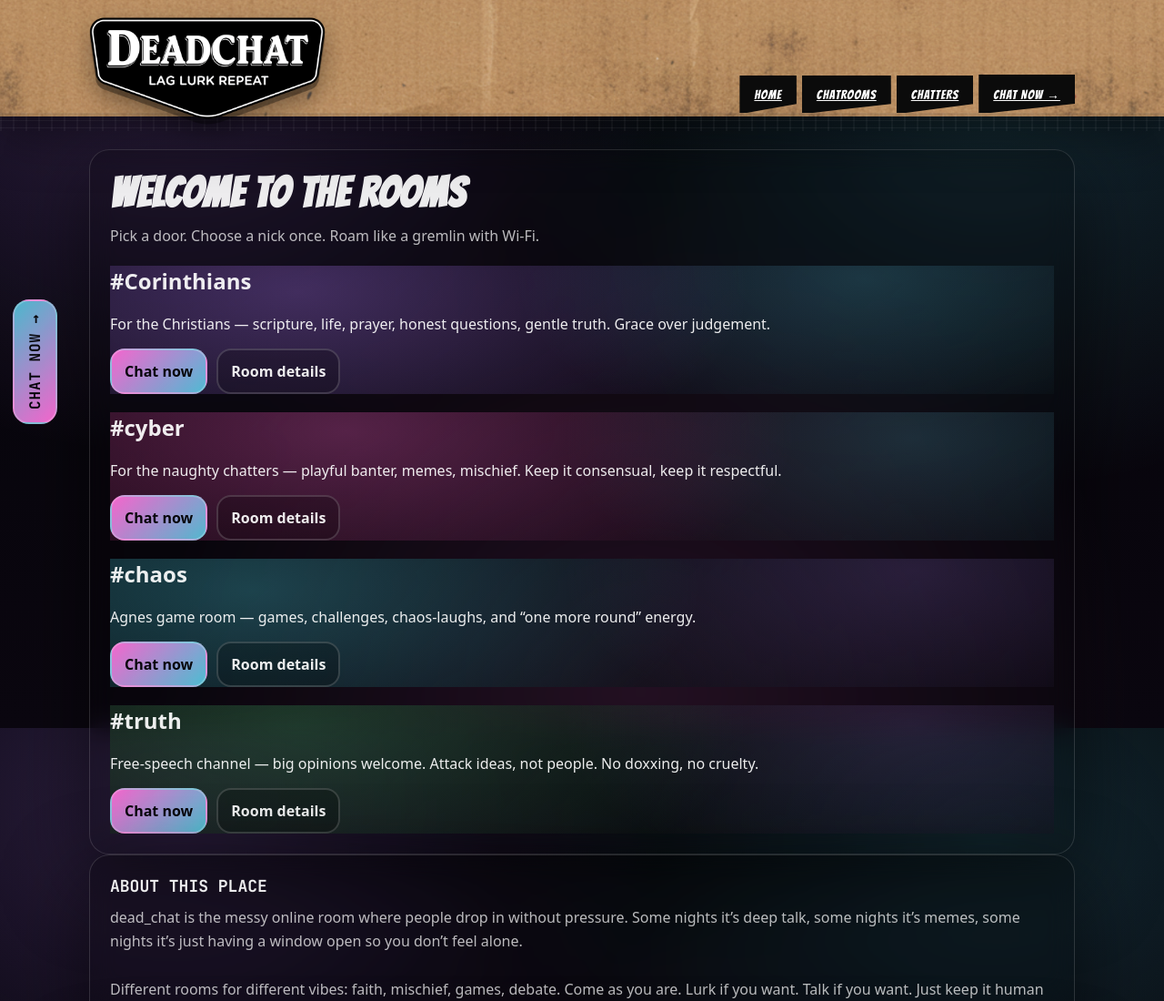
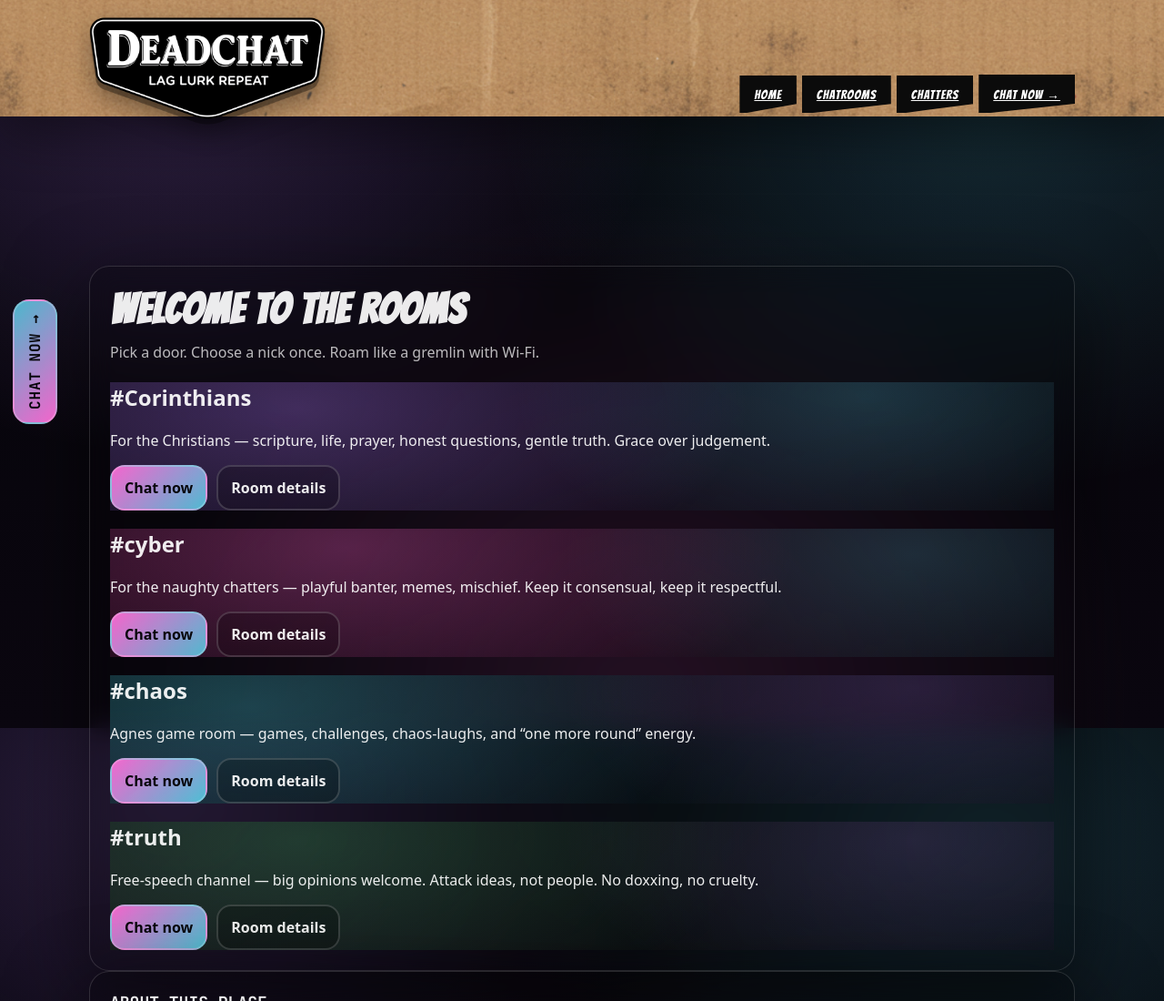
Before and after one commit to dead-girl/dead-girl.github.io, a plain HTML site: page index.html in a window 1280 px wide. Shown: the top 1100 px of the page at 91% size. Drawn offline with Linux system fonts and the light colour scheme.

Commit message:
Update style.css

```diff
--- a/assets/style.css
+++ b/assets/style.css
@@ -30,12 +30,21 @@ a{ color:inherit; }
 /* =========================
    FUGGLER-ISH HEADER (REAL)
    ========================= */
-.site-header{
-  position:fixed;
-  top:0; left:0; right:0;
-  z-index:999;
+.site-header::before{
+  content:"";
+  position:absolute;
+  top:0;
+  left:0;
+  right:0;
   height:128px;
-  background: transparent;
+
+  background-image: url("./cardboard.png");
+  background-repeat: no-repeat;
+  background-position: top center;
+  background-size: 100% auto;
+
+  pointer-events:none;
+  z-index:0;
 }
 
 /* the cardboard strip */
@@ -48,29 +57,6 @@ a{ color:inherit; }
   background-position: center;
   background-size: cover;
   filter: drop-shadow(0 18px 30px rgba(0,0,0,.45));
-}
-
-/* little ruled-paper edge hint */
-.site-header::after{
-  content:"";
-  position:absolute;
-  left:0; right:0;
-  bottom:-16px;
-  height:20px;
-  background:
-    linear-gradient(180deg, rgba(0,0,0,.18), rgba(0,0,0,0)),
-    repeating-linear-gradient(
-      90deg,
-      rgba(255,255,255,.08) 0 2px,
-      rgba(0,0,0,0) 2px 14px
-    ),
-    repeating-linear-gradient(
-      180deg,
-      rgba(255,255,255,.10) 0 1px,
-      rgba(0,0,0,0) 1px 8px
-    );
-  opacity:.55;
-  pointer-events:none;
 }
 
 .header-inner{
```
